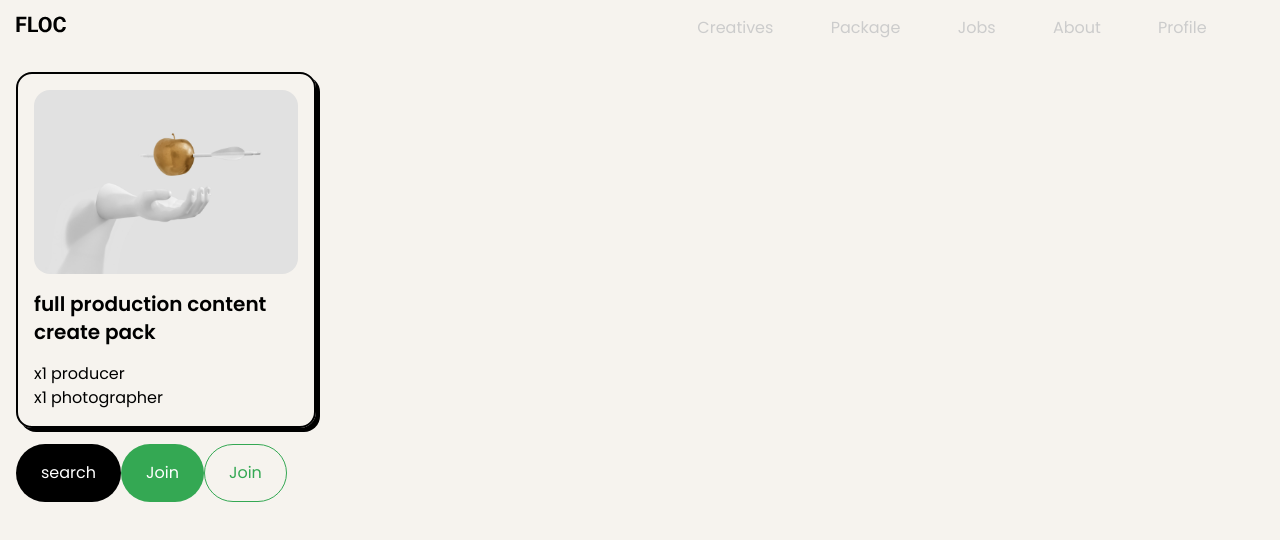
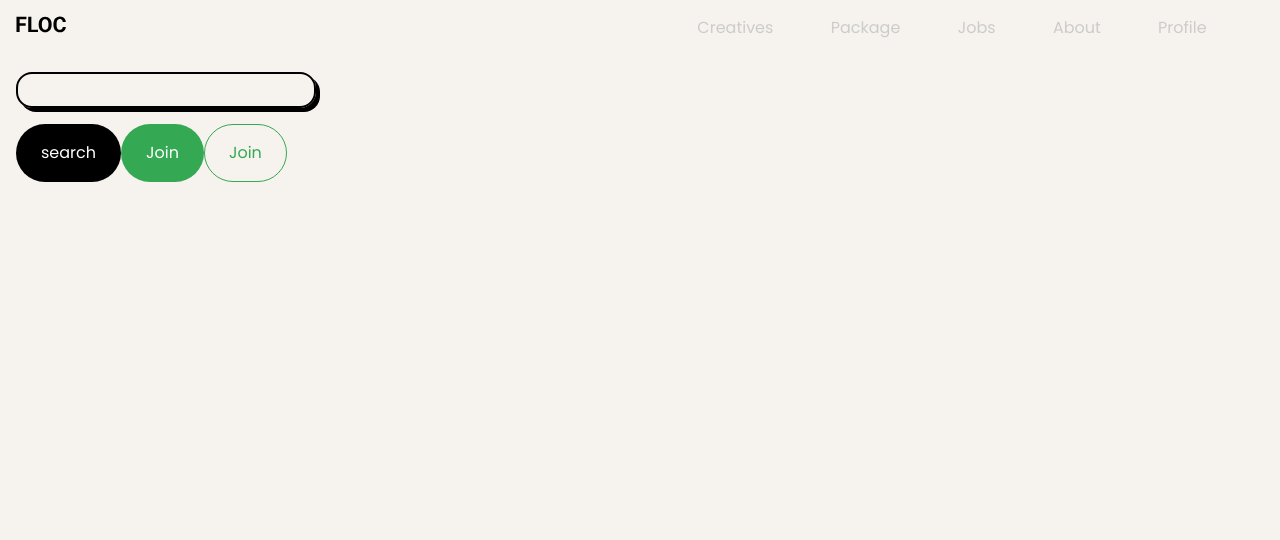
Before and after one commit to iThanathat/floc-assignment, a Next.js app: page / in a window 1280 px wide. Shown: the top 540 px of the page. Built offline with nearby package versions, Linux system fonts and the light colour scheme.

Commit message:
Updated style for Card component

```diff
--- a/components/Card/index.module.css
+++ b/components/Card/index.module.css
@@ -1,3 +1,9 @@
+/* card with active effect */
+/* .card {
+  @apply w-[300px] p-4 border-2 border-black rounded-2xl shadow-[4px_4px_0px_black] hover:bg-[#E7DFD3] cursor-pointer active:shadow-[1px_2px_0px_black];
+} */
+
+/* card with no active effect */
 .card {
-  @apply w-[300px] p-4 border-2 border-black rounded-2xl shadow-[4px_4px_0px_black] hover:bg-[#E7DFD3] active:shadow-[1px_2px_0px_black] cursor-pointer;
+  @apply w-[300px] p-4 border-2 border-black rounded-2xl shadow-[4px_4px_0px_black] hover:bg-[#E7DFD3] cursor-pointer;
 }
--- a/components/Card/index.tsx
+++ b/components/Card/index.tsx
@@ -2,26 +2,8 @@ import Image from "next/image";
 import { CardProps } from "./types";
 import styles from "./index.module.css";
 
-const Card: React.FC<CardProps> = ({ imageSrc, title, positions }) => {
-  return (
-    <div className={styles.card}>
-      <div className="flex justify-center">
-        <Image
-          className="rounded-2xl"
-          src={imageSrc}
-          alt="content"
-          width={280}
-          height={280}
-        />
-      </div>
-      <h2 className="text-black font-semibold text-xl mt-4">{title}</h2>
-      <div className="mt-4 text-black">
-        {positions.map((position) => {
-          return <p key={position}>{position}</p>;
-        })}
-      </div>
-    </div>
-  );
+const Card: React.FC<CardProps> = ({ children }) => {
+  return <div className={styles.card}>{children}</div>;
 };
 
 export default Card;
--- a/components/Card/types.ts
+++ b/components/Card/types.ts
@@ -1,5 +1,3 @@
 export type CardProps = {
-  imageSrc: string;
-  title: string;
-  positions: string[];
+  children: React.ReactNode;
 };
```
